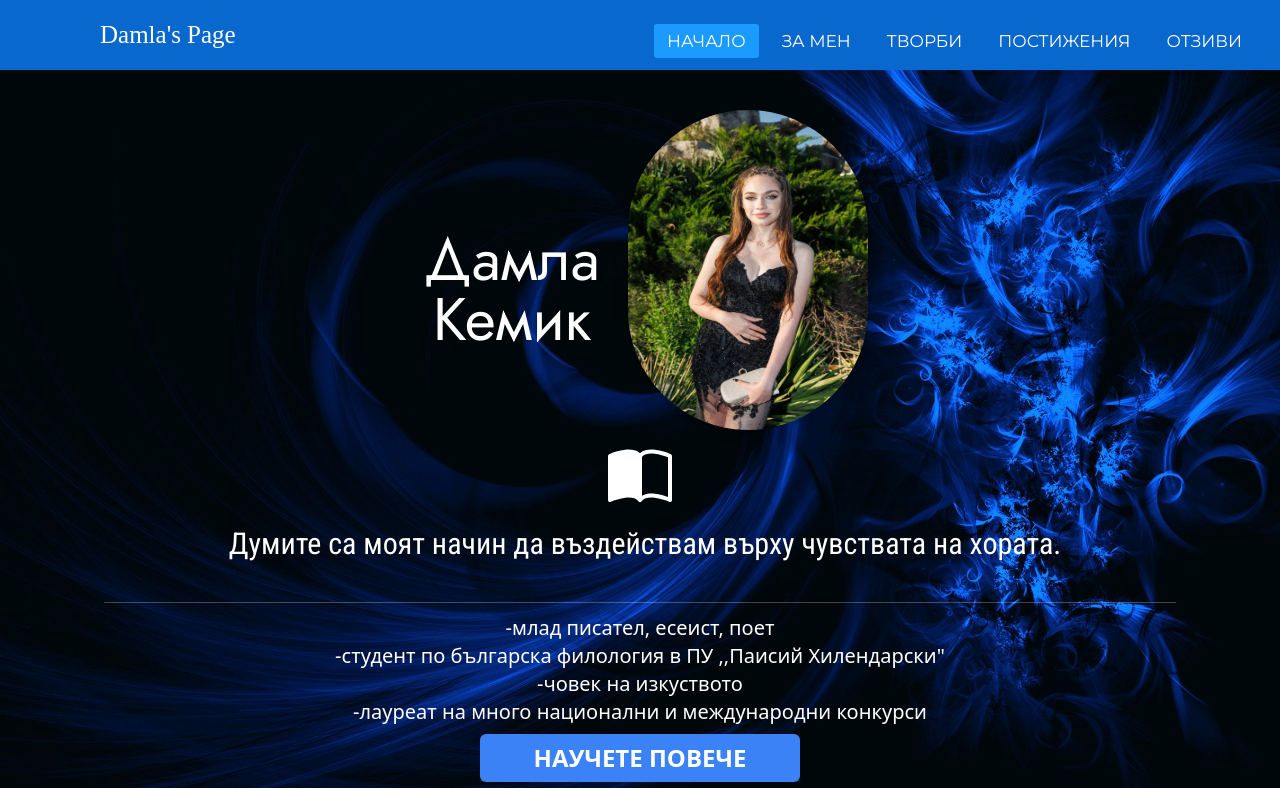
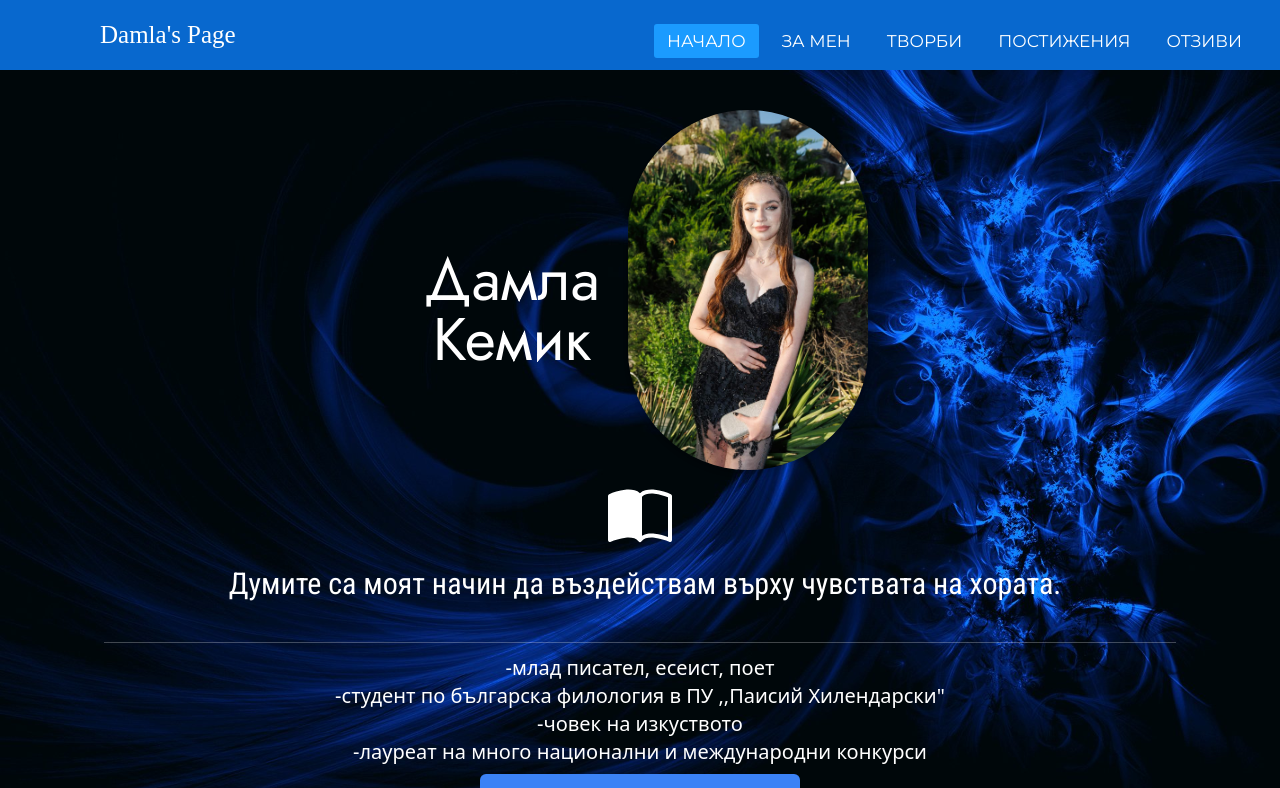
Before and after one commit to sldimitrov/DamlaPage, a React (Create React App) app: page / in a window 1280 px wide. Shown: the top 788 px of the page. Built offline with nearby package versions, Linux system fonts and the light colour scheme; a web font is replaced by a local one.

Commit message:
surround img tag with figure for semantic reasons and set proper resizing of the image

```diff
--- a/src/components/Home/Intro/Intro.jsx
+++ b/src/components/Home/Intro/Intro.jsx
@@ -11,11 +11,13 @@ export default function Intro() {
         >
           Дамла Кемик
         </h1>
-        <img
-          className="rounded-full w-60 h-80 shadow-md dark:shadow-gray-300"
-          src={selfPhoto}
-          alt="image description"
-        ></img>
+        <figure className="w-60">
+          <img
+            className="rounded-full w-auto h-auto shadow-md dark:shadow-gray-300"
+            src={selfPhoto}
+            alt="image description"
+          ></img>
+        </figure>
       </div>
       <svg
         xmlns="http://www.w3.org/2000/svg"
```
